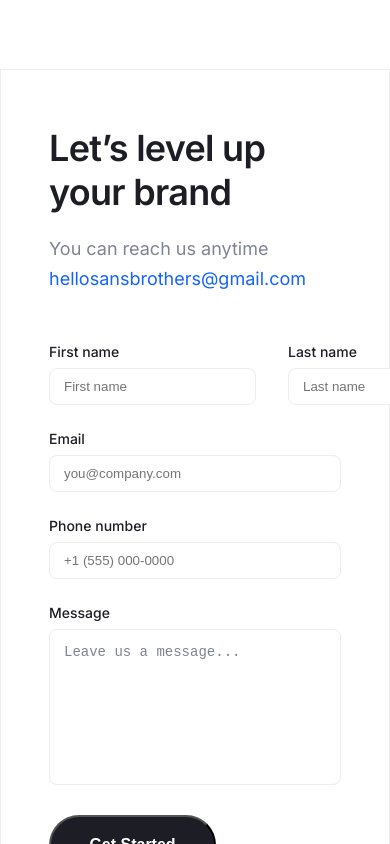
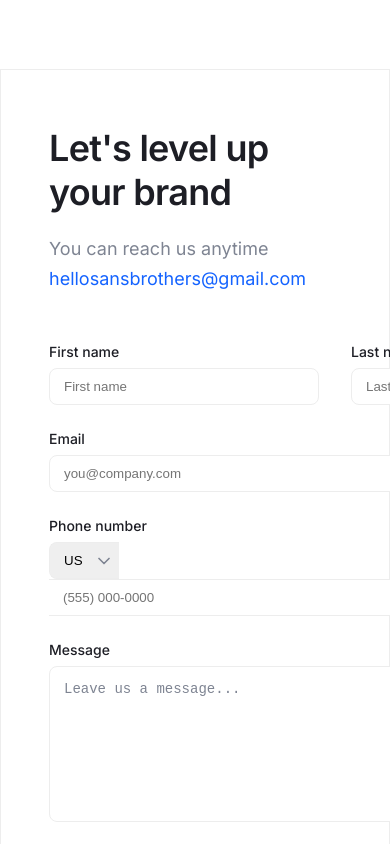
Before and after one commit to Castorki/COCO, a React (Create React App) app: page /contactUs in a window 390 px wide. Shown: the part 1720-2564 px from the top of the page. Built offline with nearby package versions, Linux system fonts and the light colour scheme.

Commit message:
added county code selector for user phone in cotact form component

```diff
--- a/src/components/pages/contactsPage/ContactForm.js
+++ b/src/components/pages/contactsPage/ContactForm.js
@@ -5,7 +5,7 @@
         <div className='contactsForm center'>
             <form className='contactsForm__form'>
                 <div className='form__header'>
-                    <h2 className='form__header_title'>Let’s level up your brand</h2>
+                    <h2 className='form__header_title'>Let's level up your brand</h2>
                     <p className='form__header_article'>You can reach us anytime
                         <span style={{ color: '#1463FF' }}> hellosansbrothers@gmail.com</span>
                     </p>
@@ -13,31 +13,79 @@
                 <div className='form__userData'>
                     <div className='form__userData_firstName'>
                         <label className='form__userData_firstName label' htmlFor='firstName'>First name</label>
-                        <input className='form__userData_firstName input' type='text' id='firstName' placeholder='First name' required></input>
+                        <input
+                            className='form__userData_firstName input'
+                            type='text'
+                            id='firstName'
+                            name='firstName'
+                            placeholder='First name'
+                            required
+                        />
                     </div>
                     <div className='form__userData_lastName'>
-                        <label className='form__userData_lastName label' htmlFor='lastName'>Last name</label>
-                        <input className='form__userData_lastName input' type='text' id='lastName' placeholder='Last name' required></input>
+                        <label className='form__userData_firstName label' htmlFor='lastName'>Last name</label>
+                        <input
+                            className='form__userData_lastName input'
+                            type='text'
+                            id='lastName'
+                            name='lastName'
+                            placeholder='Last name'
+                            required
+                        />
                     </div>
                 </div>
                 <div className='form__userEmail'>
                     <label className='form__userEmail_label' htmlFor='email'>Email</label>
-                    <input className='form__userEmail_input' type='email' id='email' placeholder='you@company.com' required></input>
+                    <input
+                        className='form__userEmail_input'
+                        type='email'
+                        id='email'
+                        name='email'
+                        placeholder='you@company.com'
+                        required
+                    />
                 </div>
                 <div className='form__userPhoneNumber'>
-                    <label className='form__userPhoneNumber_label' htmlFor='phoneNumber'>Phone number</label>
-                    <input className='form__userPhoneNumber_input' type='number' id='phoneNumber' placeholder='+1 (555) 000-0000' required></input>
+                    <label className='form__userPhoneNumber_label' htmlFor='phone'>Phone number</label>
+                    <div className='form__userPhoneNumber_inputElements'>
+                        <select
+                            className='userPhoneNumber__inputElements_select'
+                            id="countryCode"
+                            name='countryCode'
+                            size={1}
+                        // multiple
+                        >
+                            <option className='inputElements__select_option' value="+1">US</option>
+                            <option className='inputElements__select_option' value="+32">BEL</option>
+                            <option className='inputElements__select_option' value="+7">RU</option>
+                            <option className='inputElements__select_option' value="+44">UK</option>
+                            <option className='inputElements__select_option' value="+48">POL</option>
+                        </select>
+                        <input
+                            className='userPhoneNumber__inputElements_input'
+                            type='tel'
+                            id='phone'
+                            name='phone'
+                            placeholder='(555) 000-0000'
+                            required
+                        />
+                    </div>
                 </div>
                 <div className='form__userMessage'>
                     <label className='form__userMessage_label' htmlFor='message'>Message</label>
-                    <textarea className='form__userMessage_textArea' type='text' id='message' placeholder='Leave us a message...'></textarea>
+                    <textarea
+                        className='form__userMessage_textArea'
+                        id='message'
+                        name='message'
+                        placeholder='Leave us a message...'
+                    />
                 </div>
                 <button className='form__submitButton' type='submit'>
                     Get Started
                 </button>
             </form>
             <div className='contactsForm__wrapper'>
-            <img className='contactsForm__wrapper_photo' src='contactsFormPicture.png'></img>
+                <img className='contactsForm__wrapper_photo' src='contactsFormPicture.png'></img>
             </div>
         </div>
     )
--- a/src/components/pages/contactsPage/ContactsStyles.css
+++ b/src/components/pages/contactsPage/ContactsStyles.css
@@ -113,7 +113,7 @@
   color: #1D1E25;
 }
 .contactsForm__form .form__userData_firstName.input {
-  max-width: 240px;
+  width: 240px;
   padding: 10px 14px;
   border-radius: 8px;
   border: 1px solid #EDEDED;
@@ -131,7 +131,7 @@
   color: #1D1E25;
 }
 .contactsForm__form .form__userData_lastName.input {
-  max-width: 240px;
+  width: 240px;
   padding: 10px 14px;
   border-radius: 8px;
   border: 1px solid #EDEDED;
@@ -149,7 +149,7 @@
   color: #1D1E25;
 }
 .contactsForm__form .form__userEmail_input {
-  max-width: 512px;
+  width: 512px;
   padding: 10px 14px;
   border-radius: 8px;
   border: 1px solid #EDEDED;
@@ -166,11 +166,35 @@
   line-height: 20px;
   color: #1D1E25;
 }
-.contactsForm__form .form__userPhoneNumber_input {
-  max-width: 512px;
+.contactsForm__form .form__userPhoneNumber .form__userPhoneNumber_inputElements .userPhoneNumber__inputElements_select {
+  outline: none;
+  width: 70px;
   padding: 10px 14px;
   border-radius: 8px;
   border: 1px solid #EDEDED;
+  border-right: none;
+  border-radius: 8px 0 0 8px;
+  -webkit-appearance: none;
+     -moz-appearance: none;
+          appearance: none;
+  background-image: url(../../../../public/dropDownArrow.svg);
+  background-repeat: no-repeat;
+  background-position: right 9px center;
+}
+.contactsForm__form .form__userPhoneNumber .form__userPhoneNumber_inputElements .userPhoneNumber__inputElements_select .inputElements__select_option {
+  font-style: normal;
+  font-weight: 400;
+  font-size: 14px;
+  line-height: 24px;
+  color: #1D1E25;
+}
+.contactsForm__form .form__userPhoneNumber .form__userPhoneNumber_inputElements .userPhoneNumber__inputElements_input {
+  width: 442px;
+  padding: 10px 14px;
+  border-radius: 8px;
+  border: 1px solid #EDEDED;
+  border-radius: 0 8px 8px 0;
+  border-left: none;
 }
 .contactsForm__form .form__userMessage {
   display: flex;
@@ -186,7 +210,7 @@
   color: #1D1E25;
 }
 .contactsForm__form .form__userMessage_textArea {
-  max-width: 512px;
+  width: 512px;
   padding: 10px 14px;
   border-radius: 8px;
   border: 1px solid #EDEDED;
--- a/src/components/pages/contactsPage/ContactsStyles.scss
+++ b/src/components/pages/contactsPage/ContactsStyles.scss
@@ -5,7 +5,7 @@
 }
 
 @mixin input ($max-width) {
-    max-width: $max-width;
+    width: $max-width;
     padding: 10px 14px;
     border-radius: 8px;
     border: 1px solid #EDEDED;
@@ -183,9 +183,34 @@
                 @include form-label();
             }
 
-            &_input {
-                @include input(512px)
+            .form__userPhoneNumber_inputElements {
+
+                .userPhoneNumber__inputElements_select {
+                    outline: none;
+                    @include input(70px);
+                    border-right: none;
+                    border-radius: 8px 0 0 8px;
+                    appearance: none;
+                    background-image: url(../../../../public/dropDownArrow.svg);
+                    background-repeat: no-repeat;
+                    background-position: right 9px center;
+
+                    .inputElements__select_option {
+                        font-style: normal;
+                        font-weight: 400;
+                        font-size: 14px;
+                        line-height: 24px;
+                        color: #1D1E25;
+                    }
+                }
+
+                .userPhoneNumber__inputElements_input {
+                    @include input(442px);
+                    border-radius: 0 8px 8px 0;
+                    border-left: none
+                }
             }
+
         }
 
         .form__userMessage {
```
Also changed, not shown: public/dropDownArrow.svg (added), 1 other file (tests, documents, lock files or other folders).
